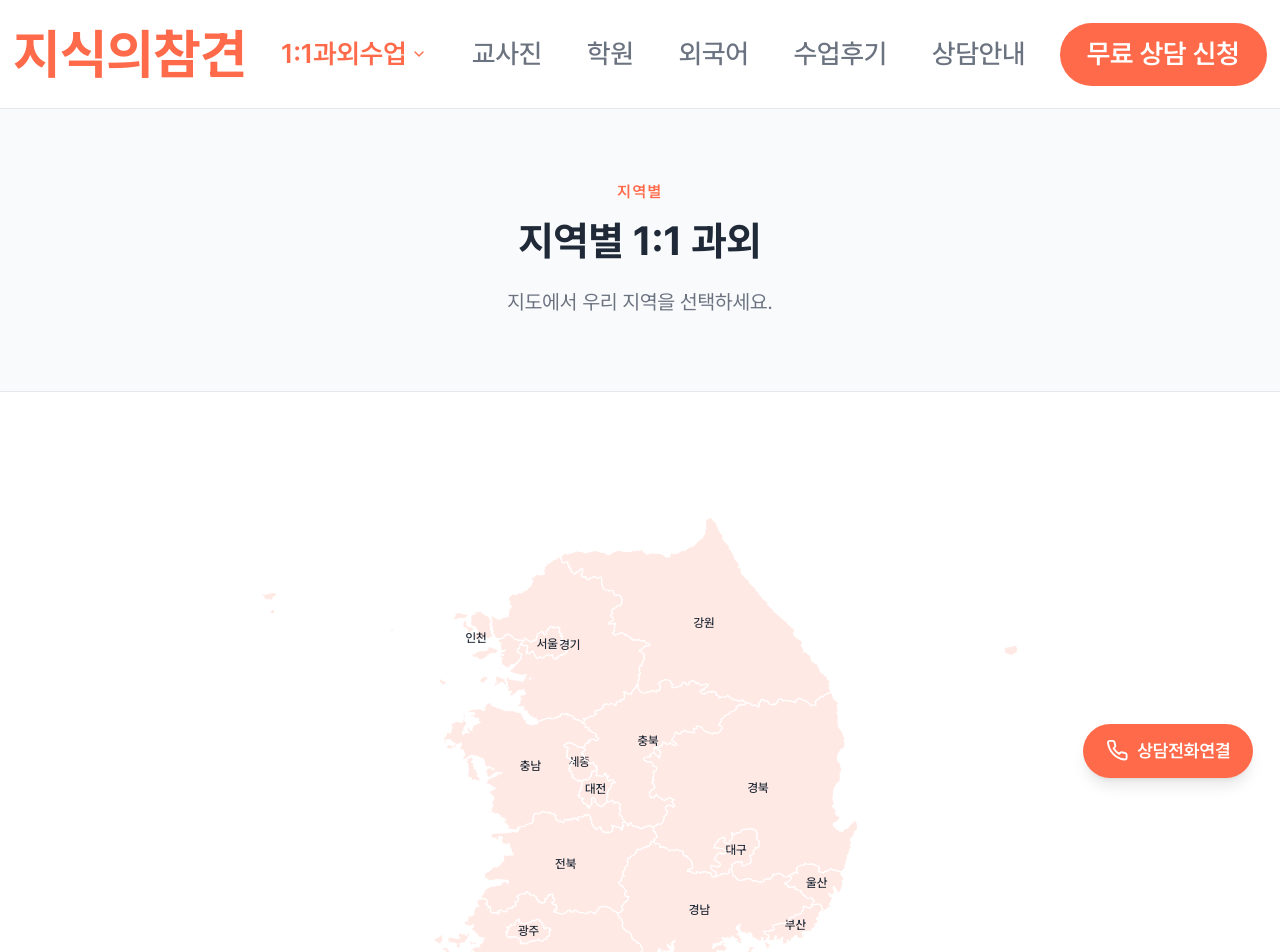
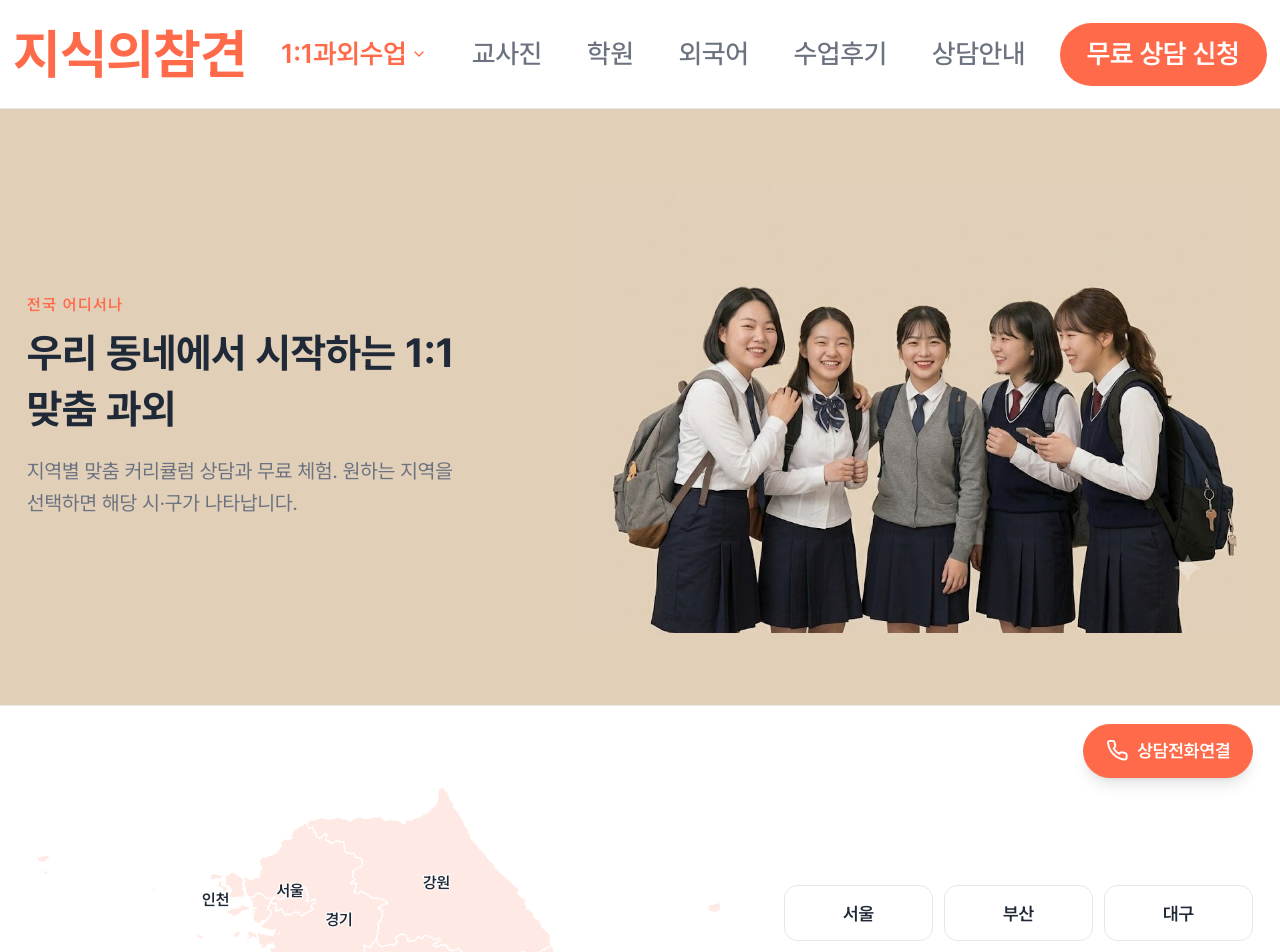
Before and after one commit to ghlfyd12/GwaePick, a Next.js app: page /tutoring/by-region in a window 1280 px wide. Shown: the top 952 px of the page. Built offline with nearby package versions, Linux system fonts and the light colour scheme.

Commit message:
지역별 1:1 과외 페이지 — 헤더에 학생 이미지 추가

```diff
--- a/src/app/tutoring/by-region/page.tsx
+++ b/src/app/tutoring/by-region/page.tsx
@@ -1,10 +1,34 @@
 import type { Metadata } from "next";
+import Image from "next/image";
 import Link from "next/link";
 import RegionMap, { type RegionFeatureCollection } from "@/components/RegionMap";
 import koreaSido from "@/data/korea-sido.json";
 import { sidoList } from "@/data/sido";
 
-const INTRO = "지도에서 우리 지역을 선택하세요.";
+/*
+ * 헤더 카피 — A안 적용. (교체 쉽게 B·C안 보존)
+ * B안: eyebrow "전국 1:1 과외" / 제목 "지역에 맞는 선생님을, 가장 가까이에서"
+ *      / 인트로 "전 지역 학생 맞춤 커리큘럼 상담 · 무료 체험. 아래 지도에서 지역을 선택하면 해당 시·구로 이어집니다."
+ * C안: eyebrow "지역별 맞춤" / 제목 "우리 지역, 어떤 선생님이 맞을까요"
+ *      / 인트로 "지역별 커리큘럼 상담과 무료 체험을 제공합니다. 원하는 지역을 선택해 시·구별로 확인하세요."
+ */
+const EYEBROW = "전국 어디서나";
+const HEADLINE = "우리 동네에서 시작하는 1:1 맞춤 과외";
+const INTRO =
+  "지역별 맞춤 커리큘럼 상담과 무료 체험. 원하는 지역을 선택하면 해당 시·구가 나타납니다.";
+
+/** 좁은 광역시 라벨이 인접 도와 겹치지 않게 살짝 위치 보정(viewBox 단위). 데이터는 그대로. */
+const SIDO_LABEL_NUDGE: Record<string, [number, number]> = {
+  seoul: [-5, -11],
+  gyeonggi: [26, 18],
+  incheon: [-16, 4],
+  sejong: [-7, -8],
+  daejeon: [5, 8],
+  gwangju: [-3, 3],
+  ulsan: [14, 1],
+  busan: [6, 7],
+  daegu: [4, 0],
+};
 
 export const metadata: Metadata = {
   title: "지역별 1:1 과외", // 루트 template → "지역별 1:1 과외 | 지식의참견"
@@ -16,32 +40,55 @@ export const metadata: Metadata = {
 export default function ByRegionPage() {
   return (
     <>
-      {/* 헤더 — 유일한 h1 */}
-      <section className="border-b border-line bg-surface px-4 py-14 text-center sm:px-6 sm:py-16">
+      {/* 헤더 — 텍스트(좌) · 학생 이미지(우, 확대). 베이지 배경으로 사진과 조화. 유일한 h1 */}
+      <section className="border-b border-line bg-[#E1CFB8] px-4 py-12 sm:px-6 sm:py-16">
+        <div className="mx-auto grid max-w-6xl grid-cols-1 items-center gap-8 md:grid-cols-[5fr_7fr] md:gap-12">
+          {/* 텍스트 — 모바일 가운데, 데스크톱 왼쪽 정렬 */}
+          <div className="text-center md:text-left">
             <p className="text-sm font-semibold uppercase tracking-widest text-accent">
-          지역별
+              {EYEBROW}
             </p>
-        <h1 className="mx-auto mt-2 max-w-3xl text-3xl font-bold leading-snug text-ink sm:text-4xl">
-          지역별 1:1 과외
+            <h1 className="mt-2 break-keep text-3xl font-bold leading-snug text-ink sm:text-4xl">
+              {HEADLINE}
             </h1>
-        <p className="mx-auto mt-4 max-w-2xl text-base leading-relaxed text-muted sm:text-lg">
+            <p className="mx-auto mt-4 max-w-md break-keep text-base leading-relaxed text-muted sm:text-lg md:mx-0">
               {INTRO}
             </p>
+          </div>
+
+          {/* 학생 이미지 — 3:2, 칼럼(7fr)을 꽉 채워 확대. 그림자 없이 베이지 배경에 녹임 */}
+          <div className="overflow-hidden rounded-2xl">
+            <Image
+              src="/images/region-hero.jpg"
+              alt="교복 입은 학생들"
+              width={1024}
+              height={677}
+              priority
+              sizes="(min-width: 768px) 58vw, 100vw"
+              className="h-auto w-full"
+              // 개발 서버 이미지 최적화 이슈 회피. 배포 시 최적화를 원하면 제거.
+              unoptimized
+            />
+          </div>
+        </div>
       </section>
 
       <section className="px-4 py-12 sm:px-6 sm:py-16">
-        {/* 전국 시/도 지도 */}
-        <div className="mx-auto max-w-2xl">
+        {/* 데스크톱 좌우 2단(지도 3 : 그리드 2) / 모바일·태블릿 1단 스택 */}
+        <div className="mx-auto grid max-w-6xl grid-cols-1 items-center gap-8 lg:grid-cols-[3fr_2fr] lg:gap-12">
+          {/* 왼쪽: 전국 시/도 지도(칼럼 폭을 꽉 채움) */}
+          <div className="w-full">
             <RegionMap
               geo={koreaSido as unknown as RegionFeatureCollection}
               hrefPrefix="/tutoring/by-region"
               ariaLabel="전국 시/도 지도 — 지역을 선택하세요"
+              labelNudge={SIDO_LABEL_NUDGE}
             />
           </div>
 
-        {/* 텍스트 링크 그리드(접근성·SEO·모바일 보조, 지도와 동일 목적지) */}
-        <nav aria-label="시/도 목록" className="mx-auto mt-10 max-w-3xl">
-          <ul className="grid grid-cols-3 gap-2.5 sm:grid-cols-4 md:grid-cols-6">
+          {/* 오른쪽: 시/도 텍스트 링크 그리드(접근성·SEO·모바일 보조, 지도와 동일 목적지) */}
+          <nav aria-label="시/도 목록" className="w-full">
+            <ul className="grid grid-cols-2 gap-2.5 sm:grid-cols-3">
               {sidoList.map((s) => (
                 <li key={s.slug}>
                   <Link
@@ -54,6 +101,7 @@ export default function ByRegionPage() {
               ))}
             </ul>
           </nav>
+        </div>
       </section>
     </>
   );
--- a/src/components/RegionMap.tsx
+++ b/src/components/RegionMap.tsx
@@ -3,7 +3,13 @@
 import { useMemo } from "react";
 import Link from "next/link";
 import { geoPath, geoIdentity } from "d3-geo";
-import type { Feature, FeatureCollection, Geometry } from "geojson";
+import type {
+  FeatureCollection,
+  Geometry,
+  MultiPolygon,
+  Polygon,
+  Position,
+} from "geojson";
 
 /*
  * RegionMap — 정적 GeoJSON 을 d3-geo 로 SVG path 로 그리는 범용 지도(외부 지도 API/키 없음).
@@ -11,53 +17,117 @@ import type { Feature, FeatureCollection, Geometry } from "geojson";
  * props:
  *  - geo: GeoJSON FeatureCollection (properties = { slug, label, name_full })
  *  - hrefPrefix: 각 지역 링크 prefix. href = `${hrefPrefix}/${slug}`.
- *    (※ 서버 컴포넌트 → 클라이언트 컴포넌트로 함수(getHref)를 직렬화해 넘길 수 없어
- *       문자열 prefix 로 받아 내부에서 href 를 만든다.)
- *  - ariaLabel: 지도 그룹 라벨.
+ *  - ariaLabel: 지도 그룹 라벨. / pad: SVG 안쪽 여백(라벨 클리핑 방지). / labelNudge: slug→[dx,dy] 위치 보정.
  *
- * 각 path 는 next/link(SVG <a>)로 감싸 클릭 시 해당 지역으로 이동.
- * 기본 fill 연한 주황, hover/focus 시 사이트 주황(accent) 강조 + 라벨 흰색. 라벨은 pointer-events-none.
- * viewBox 800×800, w-full h-auto 로 화면 폭에 맞춰 축소(모바일 가로 스크롤 없음).
+ * 처리:
+ *  - 본토에서 멀리 떨어진 아주 작은 부속 도형(독도 등)은 분리해 "비인터랙티브 정적 레이어"로 그림
+ *    (호버 색변화·커서·링크 없음, 색 고정). 메인 17개 시/도는 정상 인터랙션.
+ *  - viewBox 를 실제 투영 bounds 에 타이트하게 맞춰 빈 여백 제거(지도 확대). overflow-visible 로 라벨 클리핑 방지.
+ *  - 큰 지역을 먼저, 작은 지역을 나중에 렌더 → 작은 지역 라벨이 인접 큰 지역 위에 또렷하게.
+ *  - 호버/포커스 시 라벨 흰색 + 항상 흰색 외곽선(paint-order:stroke)으로 어떤 배경에서도 읽힘.
  */
 
 type RegionProps = { slug: string; label: string; name_full?: string };
 export type RegionFeatureCollection = FeatureCollection<Geometry, RegionProps>;
 
+const W = 800;
+const H = 800;
+/** 본토 면적 대비 이 비율 미만 + 본토 중심에서 멀리 떨어진 도형 = 분리 섬(정적). */
+const ISLAND_MAX_REL = 0.02;
+const ISLAND_MIN_DIST = 180;
+
 export default function RegionMap({
   geo,
   hrefPrefix,
   ariaLabel,
+  pad = 30,
+  labelNudge,
 }: {
   geo: RegionFeatureCollection;
   hrefPrefix: string;
   ariaLabel?: string;
+  pad?: number;
+  labelNudge?: Record<string, [number, number]>;
 }) {
-  const shapes = useMemo(() => {
-    // geoIdentity(평면 좌표) + reflectY: lon/lat 를 화면 좌표로 직접 맞춤.
-    // (geoMercator 의 구면 다각형 처리는 GeoJSON 링 winding 에 민감해 영역이 뒤집힐 수 있어 사용하지 않음)
+  const { shapes, islandPath, viewBox } = useMemo(() => {
+    // geoIdentity(평면 좌표)+reflectY: lon/lat 를 화면 좌표로 직접 맞춤(geoMercator 의 구면 winding 이슈 회피).
     const projection = geoIdentity()
       .reflectY(true)
-      .fitSize([800, 800], geo as never);
+      .fitExtent(
+        [
+          [pad, pad],
+          [W - pad, H - pad],
+        ],
+        geo as never,
+      );
     const path = geoPath(projection);
-    return geo.features.map((f: Feature<Geometry, RegionProps>) => {
-      const [cx, cy] = path.centroid(f as never);
+
+    // 본토 / 분리 섬 분할
+    const splitPolys = (geom: Geometry) => {
+      if (geom.type !== "MultiPolygon")
+        return { main: geom, islands: [] as Position[][][] };
+      const polys = (geom as MultiPolygon).coordinates.map(
+        (coordinates): Polygon => ({ type: "Polygon", coordinates }),
+      );
+      const metas = polys.map((p) => ({
+        p,
+        a: path.area(p as never),
+        c: path.centroid(p as never),
+      }));
+      const main = metas.reduce((m, x) => (x.a > m.a ? x : m), metas[0]);
+      const mainCoords: Position[][][] = [];
+      const islands: Position[][][] = [];
+      for (const m of metas) {
+        const detached =
+          m.a < ISLAND_MAX_REL * main.a &&
+          Math.hypot(m.c[0] - main.c[0], m.c[1] - main.c[1]) > ISLAND_MIN_DIST;
+        (detached ? islands : mainCoords).push(m.p.coordinates);
+      }
+      return {
+        main: { type: "MultiPolygon", coordinates: mainCoords } as MultiPolygon,
+        islands,
+      };
+    };
+
+    const islandRingsAll: Position[][][] = [];
+    const shapes = geo.features.map((f) => {
+      const { main, islands } = splitPolys(f.geometry);
+      islandRingsAll.push(...islands);
+      const [cx, cy] = path.centroid(main as never);
+      const nudge = labelNudge?.[f.properties.slug] ?? [0, 0];
       return {
         slug: f.properties.slug,
         label: f.properties.label,
-        d: path(f as never) ?? "",
-        cx: Number.isFinite(cx) ? cx : 0,
-        cy: Number.isFinite(cy) ? cy : 0,
+        d: path(main as never) ?? "",
+        area: path.area(main as never),
+        lx: (Number.isFinite(cx) ? cx : 0) + nudge[0],
+        ly: (Number.isFinite(cy) ? cy : 0) + nudge[1],
       };
     });
-  }, [geo]);
+    // 큰 지역 먼저 → 작은 지역(라벨) 나중. 작은 지역 라벨이 위에 올라와 끊기지 않음.
+    shapes.sort((a, b) => b.area - a.area);
+
+    const islandPath = islandRingsAll.length
+      ? (path({ type: "MultiPolygon", coordinates: islandRingsAll } as never) ??
+        "")
+      : "";
+
+    // 타이트 viewBox(빈 여백 제거 → 지도 확대)
+    const [[bx0, by0], [bx1, by1]] = path.bounds(geo as never);
+    const m = 10;
+    const viewBox = `${bx0 - m} ${by0 - m} ${bx1 - bx0 + 2 * m} ${by1 - by0 + 2 * m}`;
+
+    return { shapes, islandPath, viewBox };
+  }, [geo, pad, labelNudge]);
 
   return (
     <svg
-      viewBox="0 0 800 800"
-      className="h-auto w-full"
+      viewBox={viewBox}
+      className="h-auto w-full overflow-visible"
       role="group"
       aria-label={ariaLabel}
     >
+      {/* 인터랙티브 시/도(큰 지역 → 작은 지역 순) */}
       {shapes.map((s) => (
         <Link
           key={s.slug}
@@ -71,16 +141,33 @@ export default function RegionMap({
             style={{ strokeWidth: 1.2 }}
           />
           <text
-            x={s.cx}
-            y={s.cy}
+            x={s.lx}
+            y={s.ly}
             textAnchor="middle"
             dominantBaseline="middle"
-            className="pointer-events-none select-none fill-ink text-[13px] font-medium group-hover/region:fill-white group-focus-visible/region:fill-white"
+            className="pointer-events-none select-none fill-ink text-[17px] font-semibold group-hover/region:fill-white group-focus-visible/region:fill-white"
+            // 흰색 외곽선으로 라벨이 어떤 배경(주황 포함) 위에서도 또렷하게.
+            style={{
+              paintOrder: "stroke",
+              stroke: "#fff",
+              strokeWidth: 2.5,
+              strokeLinejoin: "round",
+            }}
           >
             {s.label}
           </text>
         </Link>
       ))}
+
+      {/* 비인터랙티브 부속 섬(독도 등) — 색 고정, 호버/커서/링크 없음 */}
+      {islandPath && (
+        <path
+          d={islandPath}
+          aria-hidden
+          className="pointer-events-none fill-accent/15 stroke-white"
+          style={{ strokeWidth: 1 }}
+        />
+      )}
     </svg>
   );
 }
```
Also changed, not shown: src/app/teachers/page.tsx (+30 -12 lines), public/images/region-hero.jpg (added), public/images/teachers-hero.jpg. Lines whose indentation alone changed are shown as unchanged.
